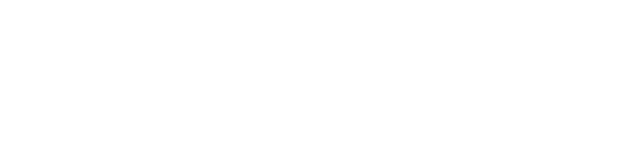
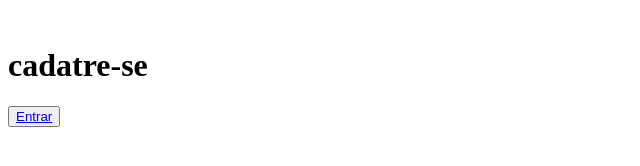
Before and after one commit to caaiiooo/projeto-escola, a plain HTML site: page index.html in a window 1280 px wide. Shown: the whole page, without its empty margins (0-640 px from the left). Drawn offline with Linux system fonts and the light colour scheme.

Commit message:
Update index.html

```diff
--- a/index.html
+++ b/index.html
@@ -14,6 +14,18 @@
         <div class="form-image">
            <img src="assets/img/undraw_shopping_re_hdd9.svg" alt="">
         </div>
+        <div class="form">
+            <form action="#">
+                <div class="form-header">
+                    <div class="title">
+                        <h1>cadatre-se</h1>
+                    </div>
+                    <div class="login-button">
+                        <button><a href="#">Entrar</a></button>
+                    </div>
+                </div>
+            </form>
+        </div>
     </div>
 </body>
 
```
